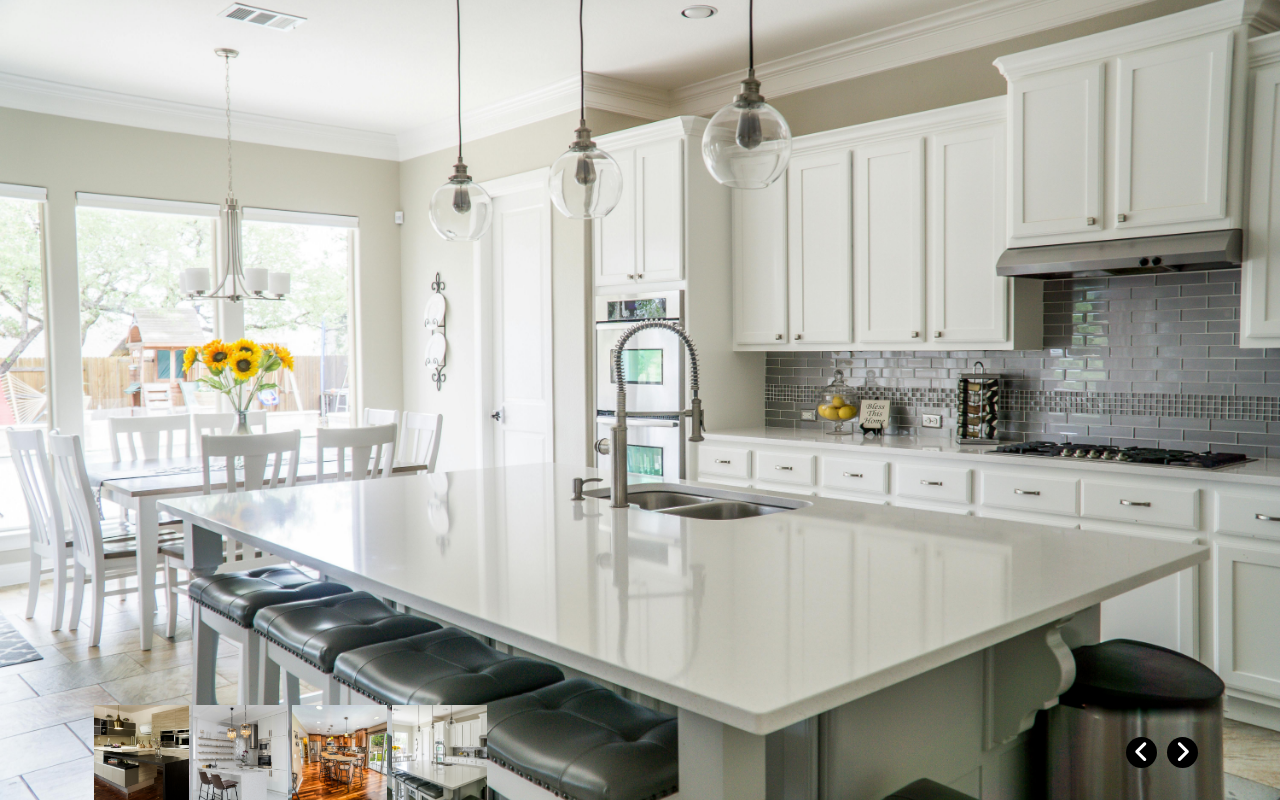
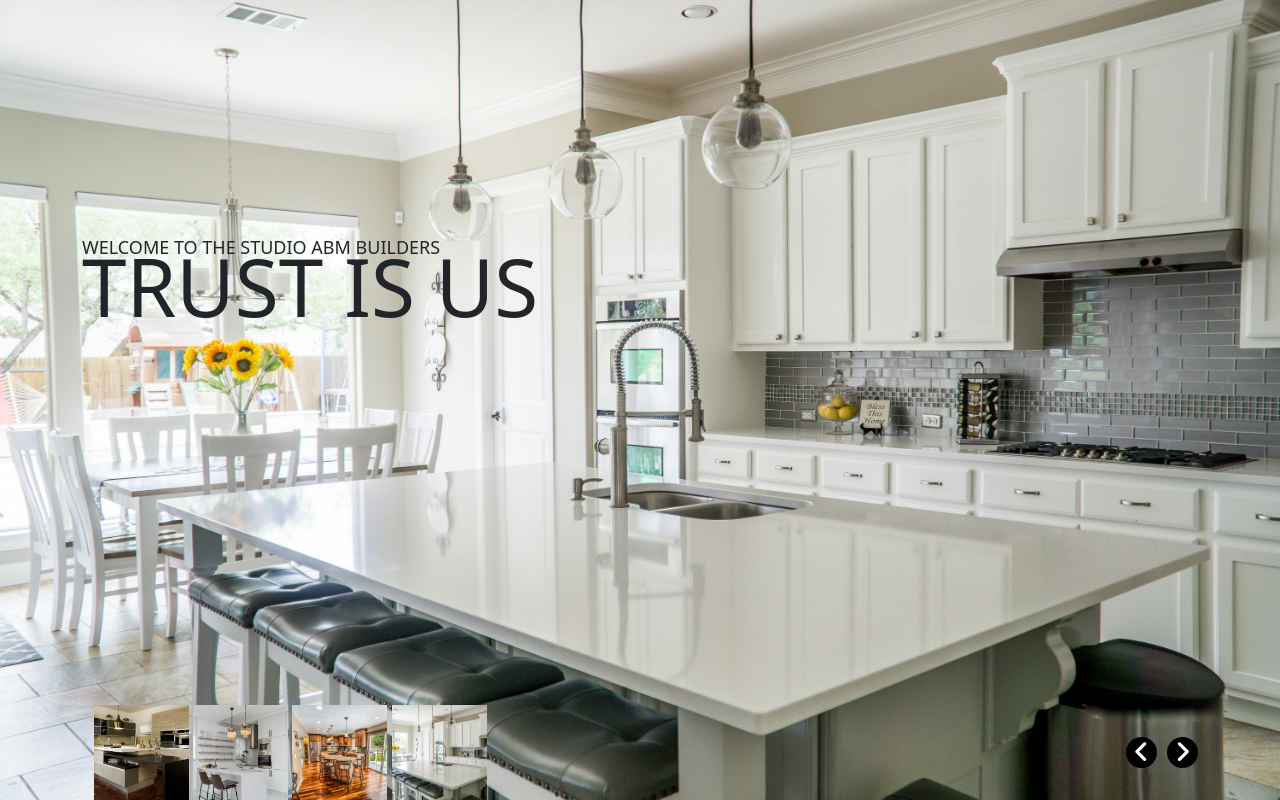
Before and after one commit to YuraArshakyan/studioabmv2, a Laravel app: page / in a window 1280 px wide. Run offline with Laravel 12, Linux system fonts and the light colour scheme; some libraries are stand-ins or nearby versions.

Commit message:
first slide text + images + carousel chooser no js!

```diff
--- a/public/style.css
+++ b/public/style.css
@@ -32,3 +32,6 @@
 .bottom-0{
     bottom: 0;
 }
+.front_big_text{
+
+}
--- a/public/templeate.css
+++ b/public/templeate.css
@@ -8,3 +8,17 @@
 .mr-10{
     margin-right: 10px;
 }
+.f-size-18{
+    font-size: 18px;
+}
+.f-size-80{
+    font-size: 80px;
+}
+.lh38{
+    line-height: 38px;
+}
+.front_text{
+    height: calc(100% - 250px);
+    display: flex;
+    align-items: center;
+}
--- a/resources/views/welcome.blade.php
+++ b/resources/views/welcome.blade.php
@@ -9,8 +9,11 @@
                 <img src="front_image/3.jpg" class="front_carusel activated" alt="">
                 <img src="front_image/4.jpg" class="front_carusel activated" alt="">
             </div>
-            <div class="text">
-
+            <div class="front_text text container text-uppercase">
+                <div class="front_big_text">
+                    <h3 class="f-size-18">welcome to The Studio ABM Builders</h3>
+                    <h1 class="f-size-80 lh38">Trust is us</h1>
+                </div>
             </div>
             <div class="d-flex justify-content-center">
                 <div class="container small_img&control_button d-flex justify-content-space position-absolute bottom-0">
```
